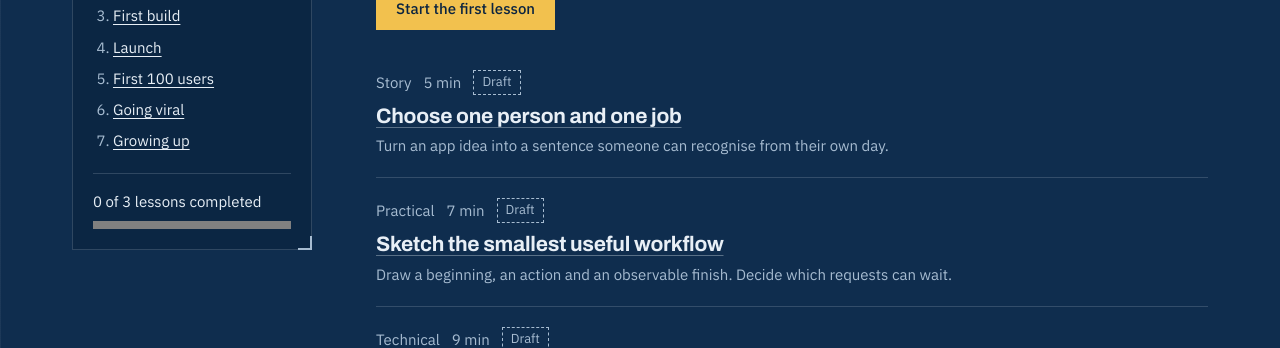
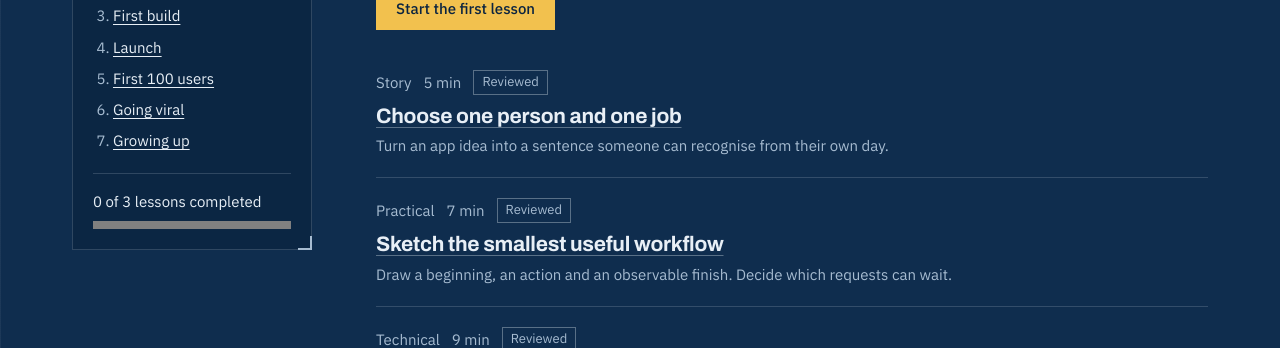
Before and after one commit to Shakilkhan24/VibeAcademy, a Next.js app: page /learn in a window 1280 px wide. Shown: the part 452-800 px from the top of the page. Built offline with nearby package versions, Linux system fonts and the light colour scheme; no server answers.

Commit message:
Publish the reviewed Dream chapter on the learning path

```diff
--- a/content/tutorials/choose-one-job.md
+++ b/content/tutorials/choose-one-job.md
@@ -2,7 +2,7 @@
 slug: choose-one-job
 title: Choose one person and one job
 summary: Turn an app idea into a sentence someone can recognise from their own day.
-status: draft
+status: reviewed
 version: 2
 updatedAt: 2026-11-22
 chapter: dream
--- a/content/tutorials/sketch-the-first-workflow.md
+++ b/content/tutorials/sketch-the-first-workflow.md
@@ -2,7 +2,7 @@
 slug: sketch-the-first-workflow
 title: Sketch the smallest useful workflow
 summary: Draw a beginning, an action and an observable finish. Decide which requests can wait.
-status: draft
+status: reviewed
 version: 2
 updatedAt: 2026-11-22
 chapter: dream
--- a/content/tutorials/write-a-testable-build-prompt.md
+++ b/content/tutorials/write-a-testable-build-prompt.md
@@ -2,7 +2,7 @@
 slug: write-a-testable-build-prompt
 title: Write a build prompt you can test
 summary: Specify what should happen in one ordinary case and one empty case, then check both outcomes.
-status: draft
+status: reviewed
 version: 2
 updatedAt: 2026-11-22
 chapter: dream
--- a/scripts/smoke.mjs
+++ b/scripts/smoke.mjs
@@ -52,6 +52,8 @@ for (const [path, mustContain] of [
 
 const health = await get("/api/health");
 const lesson = await get("/learn/choose-one-job");
+const path = await get("/learn");
+check("the Dream review status appears on the learning path and reader", path.text.includes(">Reviewed<") && lesson.text.includes(">Reviewed<"));
 check("reader has a completion control", lesson.text.includes("Mark as done"));
 const learningMap = await get("/sitemap.xml");
 check("sitemap includes the tutorial reader", learningMap.text.includes("/learn/write-a-testable-build-prompt"));
--- a/src/app/learn/page.tsx
+++ b/src/app/learn/page.tsx
@@ -46,7 +46,7 @@ export default async function LearnPage() {
                           <div className="flex flex-wrap items-center gap-x-3 gap-y-1 text-small text-chalk-dim">
                             <span>{DEPTHS.find((depth) => depth.id === lesson.level)?.name}</span>
                             <span>{lesson.estimatedMinutes} min</span>
-                            {lesson.status === "draft" && <Tag tone="dashed">Draft</Tag>}
+                            <Tag tone={lesson.status === "draft" ? "dashed" : "plain"}>{lesson.status === "draft" ? "Draft" : "Reviewed"}</Tag>
                             <CompletionLabel slug={lesson.slug} />
                           </div>
                           <h3 className="mt-2 text-h3"><Link href={`/learn/${lesson.slug}`} className="underline decoration-line-strong hover:decoration-pencil">{lesson.title}</Link></h3>
```
Also changed, not shown: 5 other files (tests, documents, lock files or other folders).
